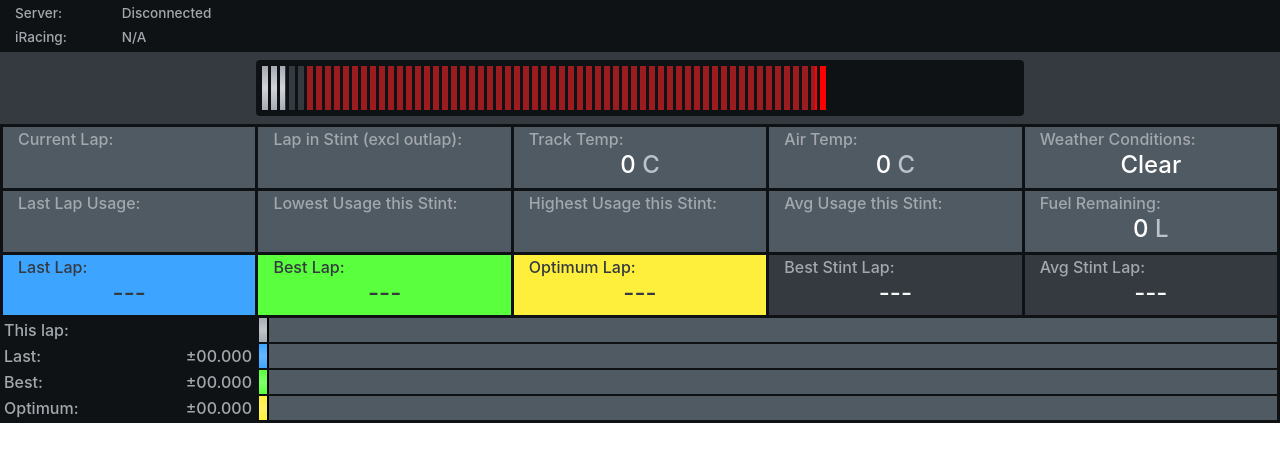
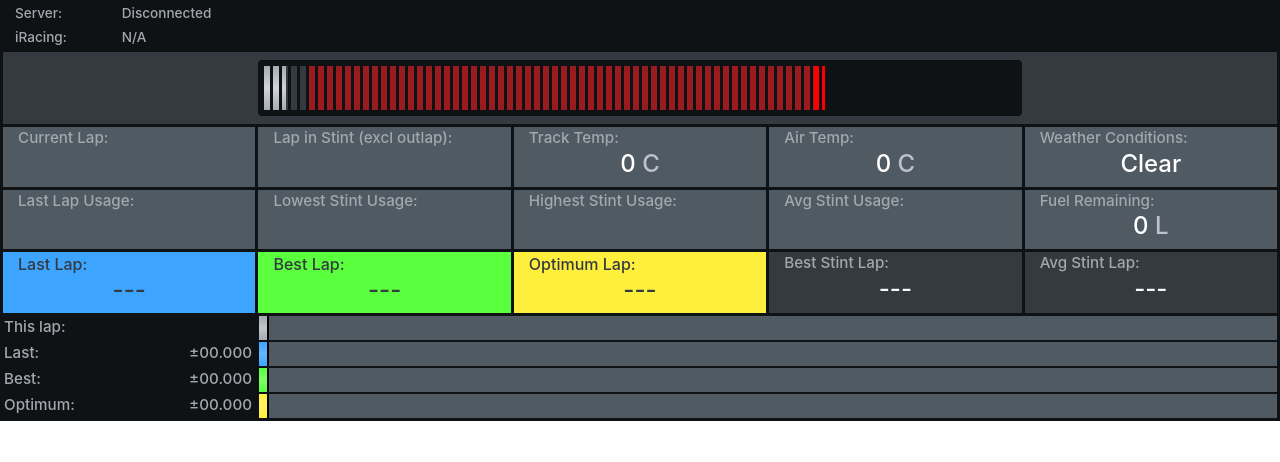
Before and after one commit to sblease360/SimDashFrontEnd, a website: page index.html in a window 1280 px wide. Drawn offline with nearby package versions, Linux system fonts and the light colour scheme.

Commit message:
more visual changes

```diff
--- a/custom_styling.css
+++ b/custom_styling.css
@@ -16,6 +16,7 @@
     padding: 0;
     margin: 0;
     font-weight:500;
+    font-size: 0.95em;
 }
 
 .timing-header {
--- a/index.html
+++ b/index.html
@@ -35,7 +35,7 @@
             </div>
         </div>
 
-        <div class="row bg-dark" id="gearInfo">
+        <div class="row bg-dark border-left border-right thicker-border border-nearly-black" id="gearInfo">
 
             <div class="col d-flex align-items-center justify-content-center" id="gearArea">
                 <h1 class="text-light" id="currGear"></h1>
@@ -88,15 +88,15 @@
                         <h4 class="text-white text-center" id="lastLapUsage"></h4>
                     </div>
                     <div class="col border-right border-nearly-black thicker-border">
-                        <p class="module-header">Lowest Usage this Stint:</p>
+                        <p class="module-header">Lowest Stint Usage:</p>
                         <h4 class="text-white text-center" id="minLapUsage"></h4>
                     </div>
                     <div class="col border-right border-nearly-black thicker-border">
-                        <p class="module-header">Highest Usage this Stint:</p>
+                        <p class="module-header">Highest Stint Usage:</p>
                         <h4 class="text-white text-center" id="maxLapUsage"></h4>
                     </div>
                     <div class="col border-right border-nearly-black thicker-border">
-                        <p class="module-header">Avg Usage this Stint:</p>
+                        <p class="module-header">Avg Stint Usage:</p>
                         <h4 class="text-white text-center" id="avgLapUsage"></h4>
                     </div>
                     <div class="col border-right border-nearly-black thicker-border">
```
